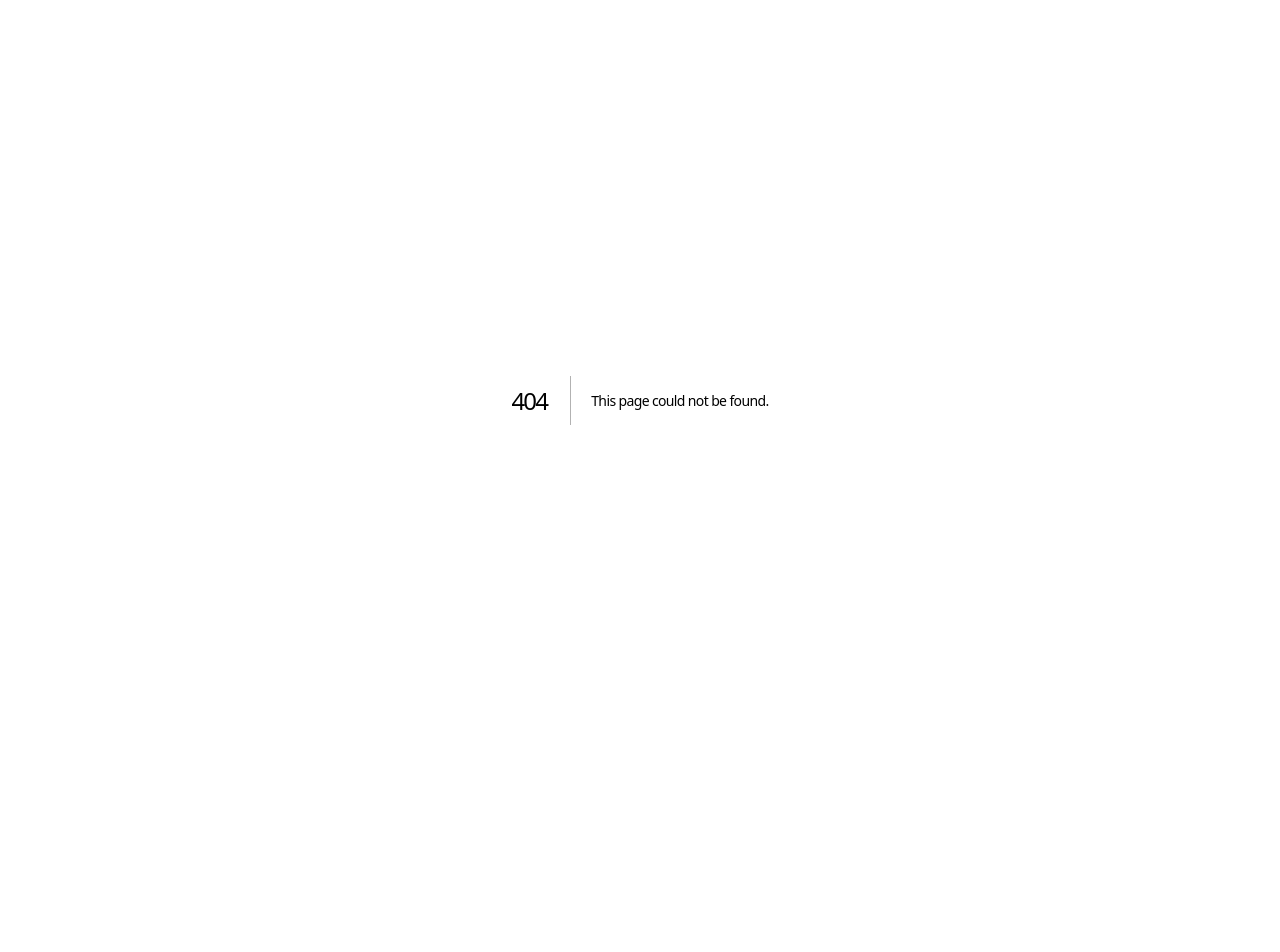
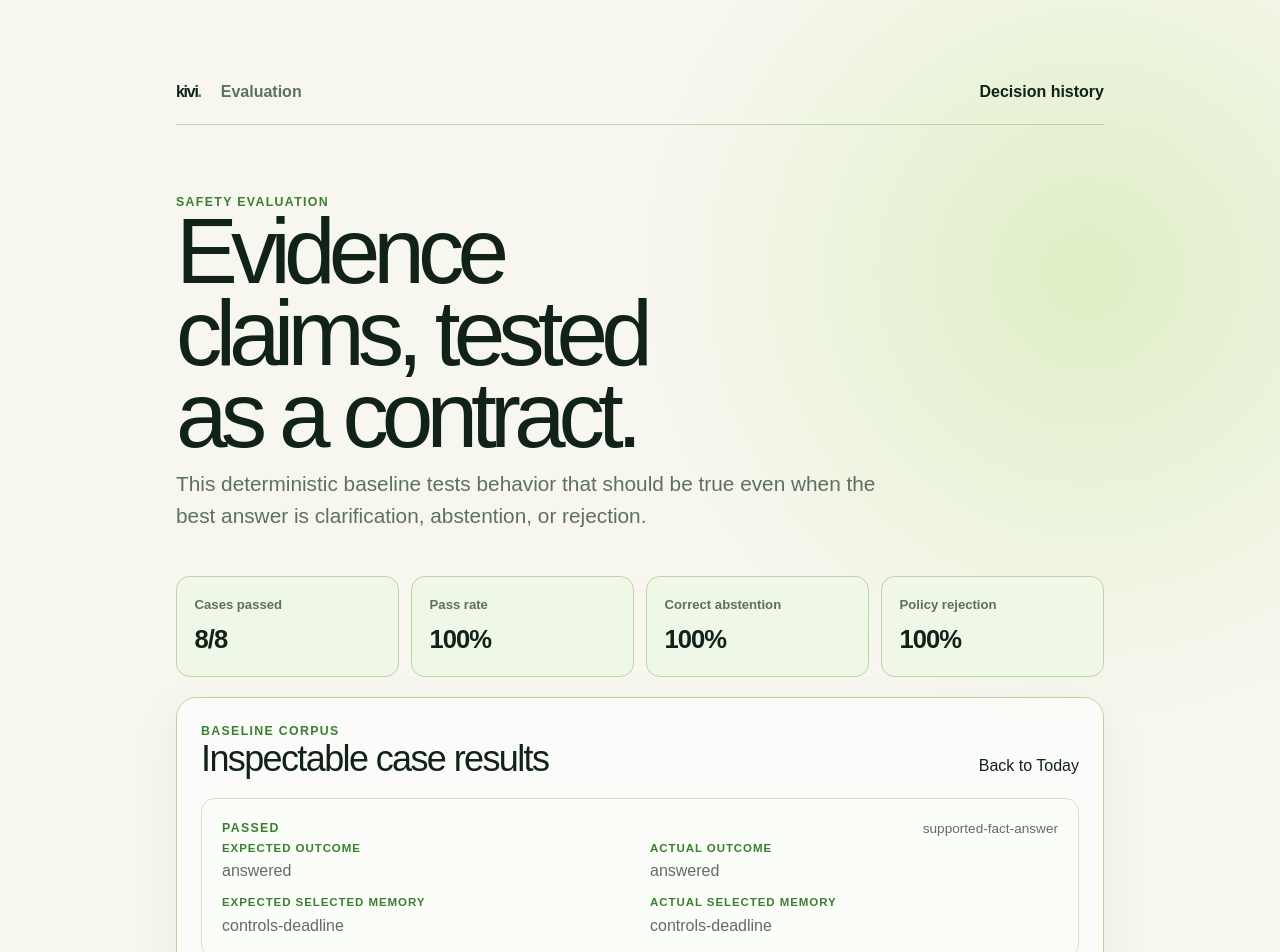
Before and after one commit to ProPrak01/golden-goose, a Next.js app: page /evaluation in a window 1280 px wide. Before the commit this address had no page. Shown: the top 952 px of the page. Before the commit the page ends 800 px from the top, so only its background shows below. Built offline with nearby package versions, Linux system fonts and the light colour scheme.

Commit message:
feat: present semantic memory evaluation results

```diff
--- /dev/null
+++ b/app/evaluation/page.tsx
@@ -0,0 +1,77 @@
+import Link from 'next/link';
+import { runEvaluation } from '@/evaluation/run-evaluation';
+
+export default function EvaluationPage() {
+  const report = runEvaluation();
+  const metrics = [
+    ['Cases passed', `${report.summary.passedCases}/${report.summary.totalCases}`],
+    ['Pass rate', `${Math.round(report.summary.passRate * 100)}%`],
+    ['Correct abstention', `${Math.round(report.summary.correctAbstentionRate * 100)}%`],
+    ['Policy rejection', `${Math.round(report.summary.policyRejectionRate * 100)}%`],
+  ];
+
+  return (
+    <main className="shell history-shell">
+      <header className="topbar">
+        <Link className="brand" href="/">
+          kivi<span>.</span>
+        </Link>
+        <p>Evaluation</p>
+        <Link href="/history">Decision history</Link>
+      </header>
+      <section className="hero">
+        <p className="eyebrow">Safety evaluation</p>
+        <h1>Evidence claims, tested as a contract.</h1>
+        <p className="lede">
+          This deterministic baseline tests behavior that should be true even when the best answer
+          is clarification, abstention, or rejection.
+        </p>
+      </section>
+      <section className="evaluation-summary" aria-label="Evaluation summary">
+        {metrics.map(([label, value]) => (
+          <div key={label}>
+            <p>{label}</p>
+            <strong>{value}</strong>
+          </div>
+        ))}
+      </section>
+      <section className="history-list" aria-labelledby="evaluation-results">
+        <div className="section-heading">
+          <div>
+            <p className="status">Baseline corpus</p>
+            <h2 id="evaluation-results">Inspectable case results</h2>
+          </div>
+          <Link href="/">Back to Today</Link>
+        </div>
+        <ol>
+          {report.cases.map((result) => (
+            <li key={result.id}>
+              <div className="history-meta">
+                <p className="status">{result.passed ? 'passed' : 'failed'}</p>
+                <p>{result.id}</p>
+              </div>
+              <dl>
+                <div>
+                  <dt>Expected outcome</dt>
+                  <dd>{result.expectedOutcome}</dd>
+                </div>
+                <div>
+                  <dt>Actual outcome</dt>
+                  <dd>{result.actualOutcome}</dd>
+                </div>
+                <div>
+                  <dt>Expected selected memory</dt>
+                  <dd>{result.expectedSelectedIds.join(', ') || 'none'}</dd>
+                </div>
+                <div>
+                  <dt>Actual selected memory</dt>
+                  <dd>{result.actualSelectedIds.join(', ') || 'none'}</dd>
+                </div>
+              </dl>
+            </li>
+          ))}
+        </ol>
+      </section>
+    </main>
+  );
+}
--- a/app/globals.css
+++ b/app/globals.css
@@ -276,6 +276,27 @@ body {
   color: var(--muted);
   line-height: 1.4;
 }
+.evaluation-summary {
+  display: grid;
+  grid-template-columns: repeat(4, minmax(0, 1fr));
+  gap: 0.75rem;
+}
+.evaluation-summary > div {
+  padding: 1.1rem;
+  border: 1px solid var(--line);
+  border-radius: 0.85rem;
+  background: #eff7e7;
+}
+.evaluation-summary p {
+  margin-bottom: 0.35rem;
+  color: var(--muted);
+  font-size: 0.82rem;
+  font-weight: 700;
+}
+.evaluation-summary strong {
+  font-size: 1.6rem;
+  letter-spacing: -0.04em;
+}
 .memory-list h3 {
   margin: 0 0 0.5rem;
   font-size: 1.1rem;
@@ -481,6 +502,9 @@ h2 {
   .history-list dl {
     grid-template-columns: 1fr;
   }
+  .evaluation-summary {
+    grid-template-columns: repeat(2, minmax(0, 1fr));
+  }
   .confidence,
   .section-heading > p {
     margin-top: 0.75rem;
--- a/app/history/page.tsx
+++ b/app/history/page.tsx
@@ -1,4 +1,5 @@
 import Link from 'next/link';
+import type { Route } from 'next';
 import { listDecisionHistory } from '@/server/memory/list-decision-history';
 
 export const dynamic = 'force-dynamic';
@@ -19,7 +20,7 @@ export default async function HistoryPage() {
           kivi<span>.</span>
         </Link>
         <p>Decision history</p>
-        <Link href="/capture">Capture memory</Link>
+        <Link href={'/evaluation' as Route}>Evaluation</Link>
       </header>
       <section className="hero">
         <p className="eyebrow">Inspectable memory</p>
```
Also changed, not shown: 1 other file (tests, documents, lock files or other folders).
